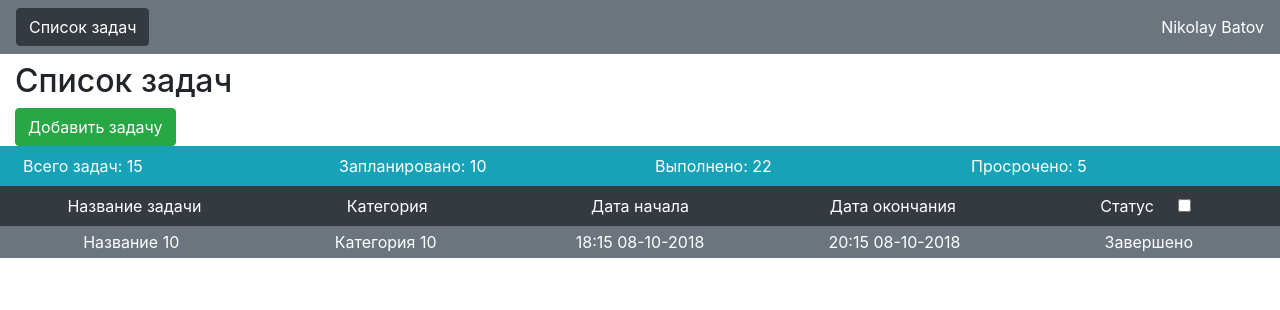
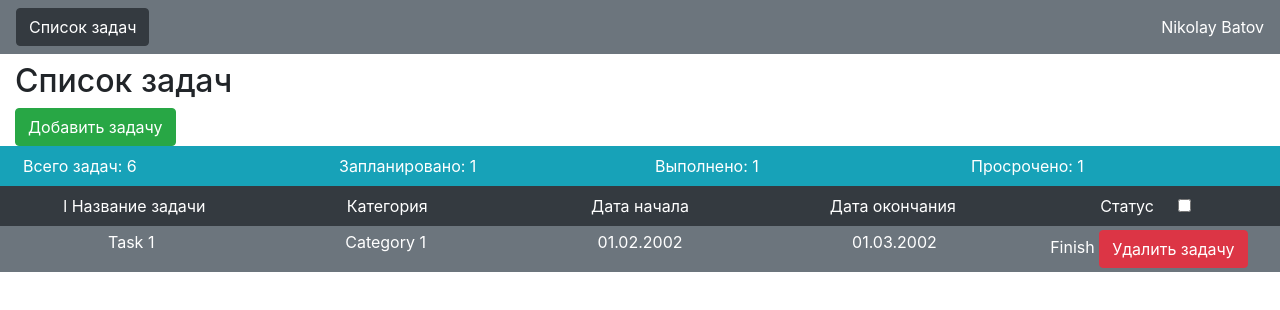
Before and after one commit to BatovNikolay/task-planner, an Angular app: page / in a window 1280 px wide. Shown: the top 310 px of the page. Built offline with nearby package versions, Linux system fonts and the light colour scheme.

Commit message:
5. Связывание двух компонентов.[#119377]

```diff
--- a/src/app/task-list/list-row/list-row.component.html
+++ b/src/app/task-list/list-row/list-row.component.html
@@ -13,5 +13,6 @@
   </div>
   <div class="col-sm text-white">
     {{status}}
+    <button class="btn btn-danger" (click)="deleteTask()">Удалить задачу</button>
   </div>
 </div>
--- a/src/app/task-list/list-row/list-row.component.ts
+++ b/src/app/task-list/list-row/list-row.component.ts
@@ -1,4 +1,4 @@
-import { Component, OnInit } from '@angular/core';
+import { Component, EventEmitter, Input, OnInit, Output } from '@angular/core';
 
 @Component({
   selector: 'app-list-row',
@@ -7,15 +7,29 @@ import { Component, OnInit } from '@angular/core';
 })
 export class ListRowComponent implements OnInit {
 
-  name = 'Название 10';
-  category = 'Категория 10';
-  dateStart = '18:15 08-10-2018';
-  dateEnd = '20:15 08-10-2018';
-  status = 'Завершено';
+  @Input()
+  name: string;
+
+  @Input()
+  category: string;
+
+  @Input()
+  dateStart: string;
+
+  @Input()
+  dateEnd: string;
+
+  @Input()
+  status: string;
+
+  @Output() deleteTaskEmitter = new EventEmitter<string>();
 
   constructor() { }
 
   ngOnInit() {
   }
 
+  deleteTask() {
+    this.deleteTaskEmitter.emit(this.name);
+  }
 }
--- a/src/app/task-list/statistic/statistic.component.html
+++ b/src/app/task-list/statistic/statistic.component.html
@@ -1,14 +1,14 @@
 <div class="row bg-info p-2">
   <div class="col-sm text-white">
-    Всего задач: {{tascksAll}}
+    Всего задач: {{tasksAll}}
   </div>
   <div class="col-sm text-white">
-    Запланировано: {{tascksPlanned}}
+    Запланировано: {{tasksPlanned}}
   </div>
   <div class="col-sm text-white">
-    Выполнено: {{tascksFinishing}}
+    Выполнено: {{tasksFinishing}}
   </div>
   <div class="col-sm text-white">
-    Просрочено: {{tascksOverdue}}
+    Просрочено: {{tasksOverdue}}
   </div>
 </div>
--- a/src/app/task-list/statistic/statistic.component.ts
+++ b/src/app/task-list/statistic/statistic.component.ts
@@ -1,4 +1,4 @@
-import { Component, OnInit } from '@angular/core';
+import { Component, Input, OnInit } from '@angular/core';
 
 @Component({
   selector: 'app-statistic',
@@ -7,10 +7,17 @@ import { Component, OnInit } from '@angular/core';
 })
 export class StatisticComponent implements OnInit {
 
-  tascksAll = 15;
-  tascksPlanned = 10;
-  tascksOverdue = 5;
-  tascksFinishing = 22;
+  @Input()
+  tasksAll;
+
+  @Input()
+  tasksPlanned;
+
+  @Input()
+  tasksOverdue;
+
+  @Input()
+  tasksFinishing;
 
   constructor() { }
 
--- a/src/app/task-list/task-list.component.html
+++ b/src/app/task-list/task-list.component.html
@@ -2,10 +2,15 @@
   <div class="container-fluid p-0">
     <h2>Список задач</h2>
     <button class="btn btn-success" (click)="addTask()">Добавить задачу</button>
-    <app-statistic></app-statistic>
+    <app-statistic
+      [tasksAll]="getTaskListSize()"
+      [tasksPlanned]="getTasksAmountByStatus('Planed')"
+      [tasksFinishing]="getTasksAmountByStatus('Finish')"
+      [tasksOverdue]="getTasksAmountByStatus('Overdue')"
+    ></app-statistic>
   </div>
   <div class="row bg-dark p-2 text-center">
-    <div class="col-sm text-white">
+    <div class="col-sm text-white">l
       Название задачи
     </div>
     <div class="col-sm text-white">
@@ -22,5 +27,12 @@
       <input class="d-inline ml-3" type="checkbox" aria-label="status" (change)="filterTasks($event)">
     </div>
   </div>
-  <app-list-row></app-list-row>
+  <app-list-row
+    [name]="tasks[0].name"
+    [category]="tasks[0].category"
+    [dateStart]="tasks[0].dateStart"
+    [dateEnd]="tasks[0].dateEnd"
+    [status]="tasks[0].status"
+    (deleteTaskEmitter)="deleteTaskFromArray($event)"
+  ></app-list-row>
 </div>
--- a/src/app/task-list/task-list.component.ts
+++ b/src/app/task-list/task-list.component.ts
@@ -6,6 +6,51 @@ import { Component, OnInit } from '@angular/core';
   styleUrls: ['./task-list.component.css']
 })
 export class TaskListComponent implements OnInit {
+
+  tasks = [
+    {
+      name: 'Task 1',
+      category: 'Category 1',
+      dateStart: '01.02.2002',
+      dateEnd: '01.03.2002',
+      status: 'Finish'
+    },
+    {
+      name: 'Task 2',
+      category: 'Category 3',
+      dateStart: '21.02.2002',
+      dateEnd: '',
+      status: 'In progress'
+    },
+    {
+      name: 'Task 3',
+      category: 'Category 2',
+      dateStart: '21.02.2002',
+      dateEnd: '',
+      status: 'Planed'
+    },
+    {
+      name: 'Task 4',
+      category: 'Category 3',
+      dateStart: '21.02.2002',
+      dateEnd: '',
+      status: 'In progress'
+    },
+    {
+      name: 'Task 5',
+      category: 'Category 2',
+      dateStart: '21.02.2002',
+      dateEnd: '',
+      status: 'In progress'
+    },
+    {
+      name: 'Task 6',
+      category: 'Category 1',
+      dateStart: '21.02.2002',
+      dateEnd: '',
+      status: 'Overdue'
+    }
+  ];
 
   constructor() { }
 
@@ -19,4 +64,16 @@ export class TaskListComponent implements OnInit {
   filterTasks($event) {
     console.log($event.target.checked);
   }
+
+  getTaskListSize() {
+    return this.tasks.length;
+  }
+
+  deleteTaskFromArray(name: string) {
+    console.log('Задача ' + name + ' удалена');
+  }
+
+  getTasksAmountByStatus(status: string) {
+    return this.tasks.filter(task => task.status === status).length;
+  }
 }
```
